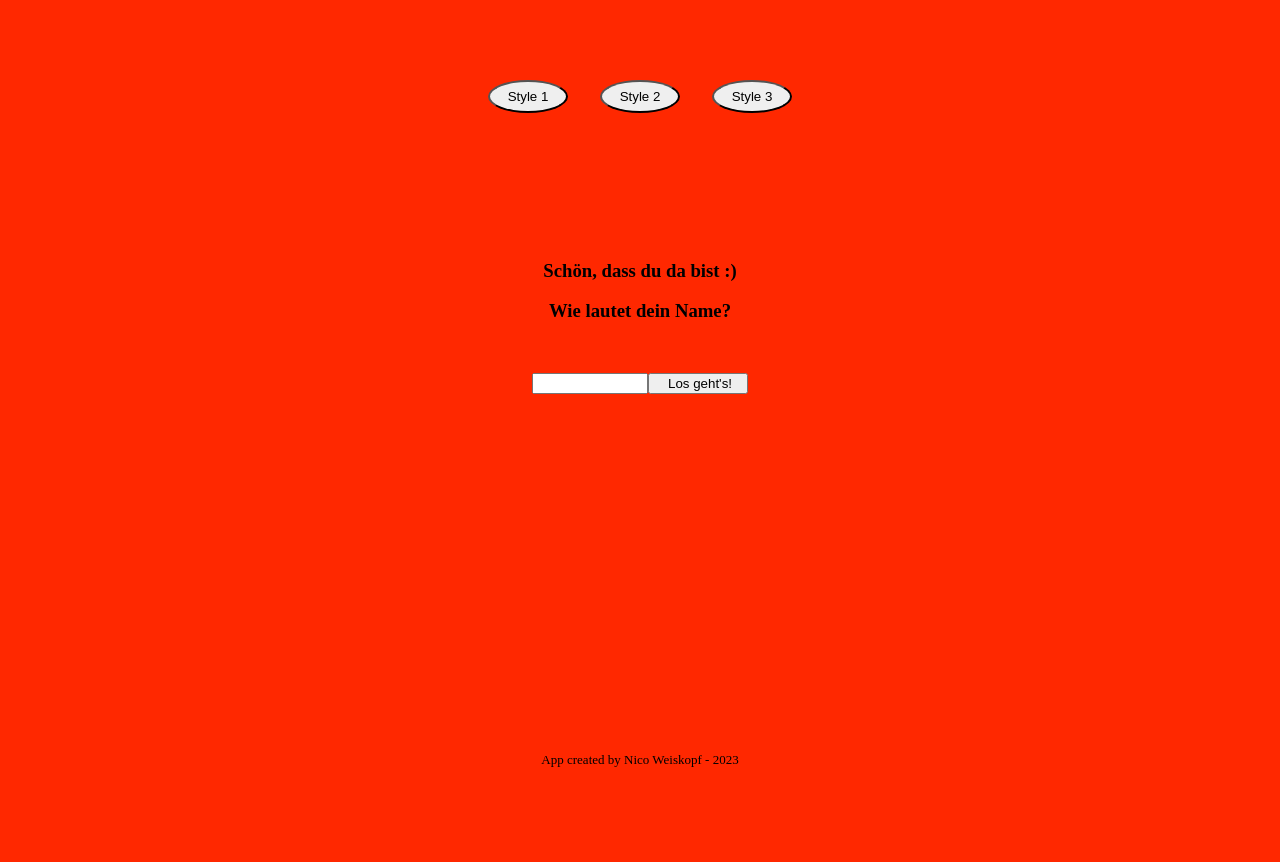
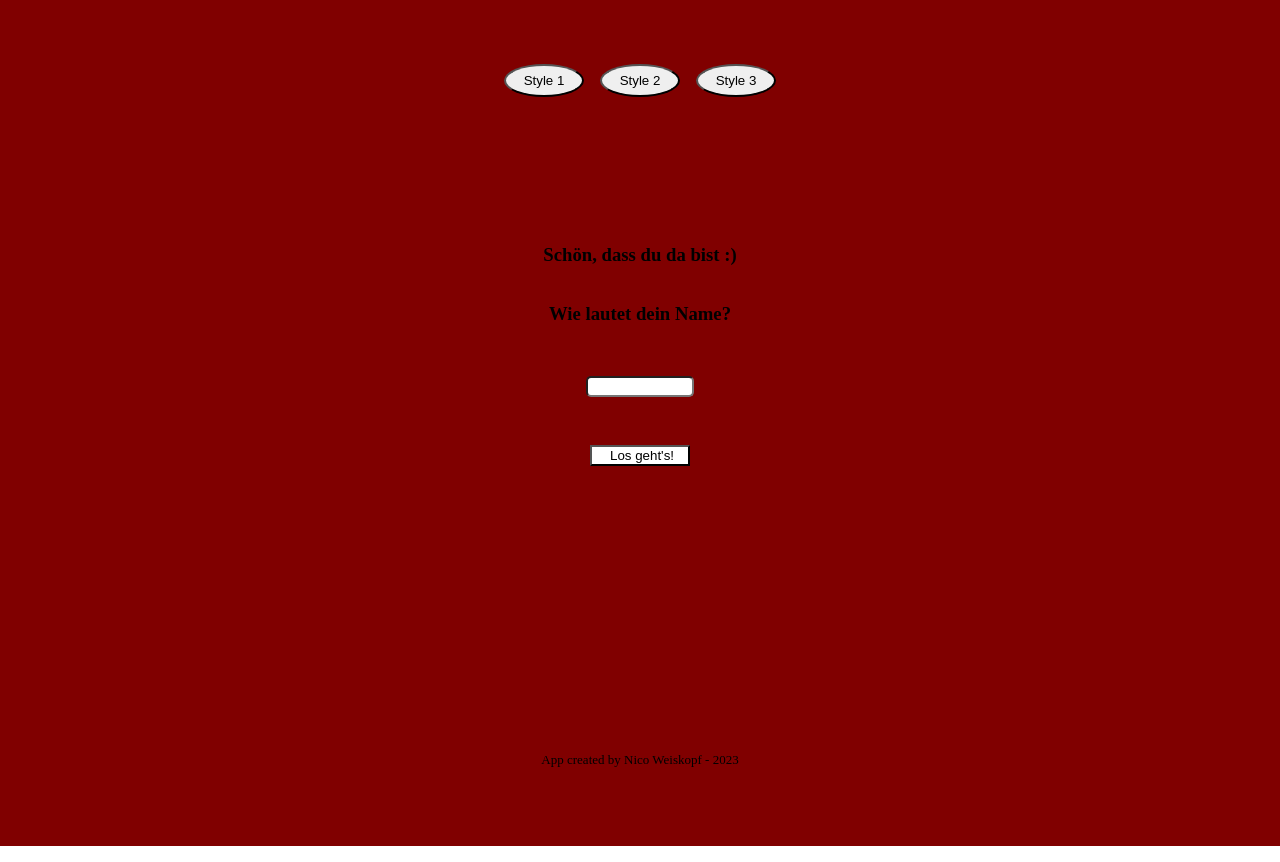
Before and after one commit to Bionic-o/letter_selector, a React (Create React App) app: page /#/ in a window 1280 px wide. Built offline with nearby package versions, Linux system fonts and the light colour scheme.

Commit message:
Fontcolor onclick, css update

```diff
--- a/src/App.js
+++ b/src/App.js
@@ -10,24 +10,25 @@ function App() {
   const [buttonColor, setButtonColor] = useState(false)
   //const [changeSwitch, setChangeSwitch] = useState(false)
   const [backgroundColor, setBackgroundColor] = useState("")
+  const [fontColor, setFontColor] = useState("black")
   //console.log(userName)
 
 
   useEffect(() => {
     if (redBackground === false && blueBackground === false && yellowBackground === false) {
-      setBackgroundColor('#ff2800')
+      setBackgroundColor('#800000')
       return
     }
   }, [])
   useEffect(() => {
     if (yellowBackground === true) {
-      setButtonColor('#ffda40')
+      setButtonColor('#ffd700')
     }
     if (blueBackground === true) {
       setButtonColor('#003366')
     }
     if (redBackground === true) {
-      setRedBackground('#ff2800')
+      setRedBackground('#990000')
     }
   }, [])
 
@@ -36,7 +37,8 @@ function App() {
       if (redBackground === false) {
           setBlueBackground(false)
           setYellowBackground(false)
-          setBackgroundColor('#ff2800')
+          setBackgroundColor('#800000')
+          setFontColor('white')
           return red
       }
 
@@ -47,6 +49,7 @@ function App() {
           setRedBackground(false)
           setYellowBackground(false)
           setBackgroundColor('#003366')
+          setFontColor('white')
           return blue
       }
   }
@@ -55,7 +58,8 @@ function App() {
       if (yellowBackground === false) {
           setRedBackground(false)
           setBlueBackground(false)
-          setBackgroundColor('#ffda40')
+          setBackgroundColor('#eec900')
+          setFontColor('black')
           //setButtonColor('#ffda40')
           return yellow
       }
@@ -67,7 +71,7 @@ function App() {
     console.log(buttonColor)
 
   return (
-    <div className="app" style={{backgroundColor: `${backgroundColor}`}}>
+    <div className="app" style={{backgroundColor: `${backgroundColor}`, color: `${fontColor}`}}>
       <div className="styleButtons">
           <button className="style1" onClick={onClickHandlerRed}>Style 1</button>
           <button className="style2" onClick={onClickHandlerBlue}>Style 2</button>
--- a/src/components/StartPage.css
+++ b/src/components/StartPage.css
@@ -10,7 +10,7 @@ body {
 
 .app {
     text-align: center;
-    padding: 2rem;
+    padding: 1rem;
     height: 100vh;
     padding-bottom:30px;
 }
@@ -26,8 +26,8 @@ body {
     border-radius: 50%;
 }
 .style2 {
-    margin-left: 2rem;
-    margin-right: 2rem;
+    margin-left: 1rem;
+    margin-right: 1rem;
     width: 80px;
     height: 33px;
     border-radius: 50%;
@@ -38,19 +38,25 @@ body {
     border-radius: 50%;
 }
 
-.welcome {
-
+.startPage {
+    display: flex;
+    flex-direction: column;
 }
 .name {
     padding-bottom: 2rem;
 }
 .input {
     width: 100px;
-    padding-right: 10px;
+    display: block;
+    margin-right: auto;
+    margin-left: auto;
+    margin-bottom: 3rem;
+    border-radius: 5px;
 }
 .button {
     width: 100px;
     padding-left: 10px;
+    background-color: white;
 }
 .footer {
     font-size: small;
@@ -85,6 +91,6 @@ body {
     height: 100px;
 }
 .letter {
-    font-size: larger;
+    font-size: ;
     font-weight: bolder;
 }
--- a/src/components/StartPage.js
+++ b/src/components/StartPage.js
@@ -35,7 +35,7 @@ function StartPage () {
 
     return (
         <div>
-            <div>
+            <div className="startPage">
                 <h3 className="welcome">Schön, dass du da bist :)</h3>
                 <h3 className="name">Wie lautet dein Name?</h3>
                 <input className="input" type="text" value={userName} onChange={(event) => {setUserName(event.target.value)}}></input>
```
